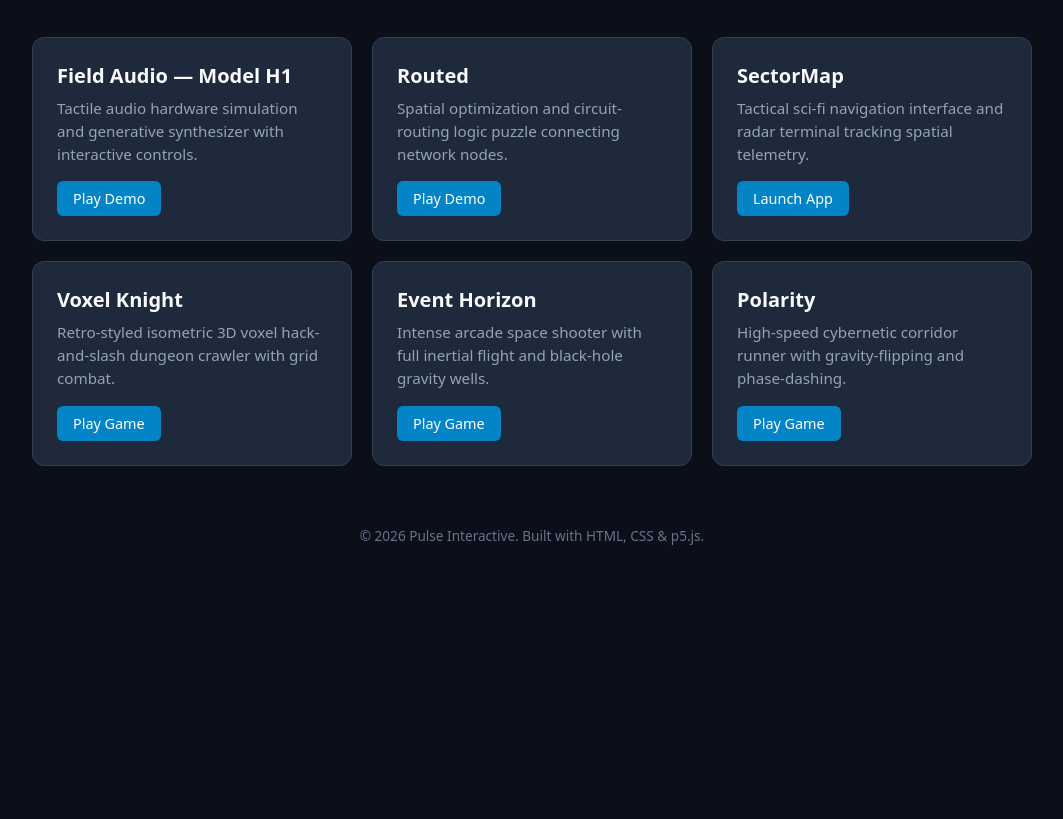
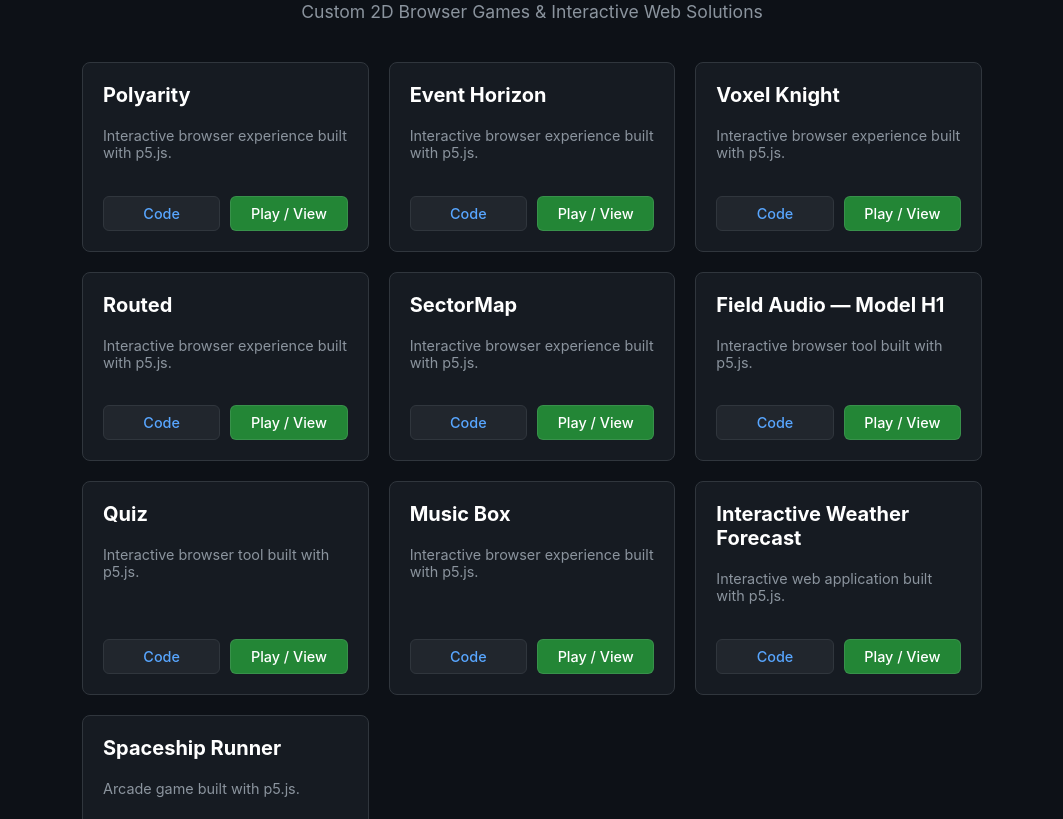
Before and after one commit to PulseInteractive/pulserinteractive.github.io, a plain HTML site: page index.html in a window 1280 px wide. Shown: the part 132-951 px from the top of the page, without its empty margins (108-1171 px from the left). Before the commit the page ends 800 px from the top, so only its background shows below. Drawn offline with Linux system fonts and the light colour scheme.

Commit message:
Revise title and enhance project card layout

```diff
--- a/index.html
+++ b/index.html
@@ -3,140 +3,241 @@
 <head>
     <meta charset="UTF-8">
     <meta name="viewport" content="width=device-width, initial-scale=1.0">
-    <title>Pulse Interactive | Creative Coding & Games</title>
+    <title>Pulse Interactive | Portfolio</title>
     <style>
-        * {
+        :root {
+            --bg-color: #0d1117;
+            --card-bg: #161b22;
+            --accent-color: #58a6ff;
+            --text-color: #c9d1d9;
+            --text-muted: #8b949e;
+            --border-color: #30363d;
+        }
+
+        body {
+            font-family: -apple-system, BlinkMacSystemFont, "Segoe UI", Roboto, Helvetica, Arial, sans-serif;
+            background-color: var(--bg-color);
+            color: var(--text-color);
             margin: 0;
-            padding: 0;
-            box-sizing: border-box;
-        }
-        body {
-            background-color: #0b0f19;
-            color: #f3f4f6;
-            font-family: system-ui, -apple-system, BlinkMacSystemFont, 'Segoe UI', Roboto, sans-serif;
-            min-height: 100vh;
-            display: flex;
-            flex-direction: column;
-            align-items: center;
             padding: 40px 20px;
         }
+
+        .container {
+            max-width: 900px;
+            margin: 0 auto;
+        }
+
         header {
             text-align: center;
             margin-bottom: 40px;
         }
-        h1 {
+
+        header h1 {
             font-size: 2.5rem;
-            color: #38bdf8;
+            color: #ffffff;
             margin-bottom: 10px;
         }
-        p.subtitle {
-            color: #94a3b8;
+
+        header p {
+            color: var(--text-muted);
             font-size: 1.1rem;
         }
-        .grid {
+
+        .project-grid {
             display: grid;
-            grid-template-columns: repeat(auto-fit, minmax(280px, 1fr));
+            grid-template-columns: repeat(auto-fit, minmax(260px, 1fr));
             gap: 20px;
-            width: 100%;
-            max-width: 1000px;
         }
-        .card {
-            background: #1e293b;
-            border: 1px solid #334155;
-            border-radius: 12px;
-            padding: 24px;
-            transition: transform 0.2s, border-color 0.2s;
+
+        .project-card {
+            background-color: var(--card-bg);
+            border: 1px solid var(--border-color);
+            border-radius: 8px;
+            padding: 20px;
+            display: flex;
+            flex-direction: column;
+            justify-content: space-between;
+            transition: transform 0.2s ease, border-color 0.2s ease;
         }
-        .card:hover {
-            transform: translateY(-4px);
-            border-color: #38bdf8;
+
+        .project-card:hover {
+            transform: translateY(-3px);
+            border-color: var(--accent-color);
         }
-        .card h3 {
-            color: #f8fafc;
-            margin-bottom: 8px;
+
+        .project-card h3 {
+            margin-top: 0;
+            color: #ffffff;
             font-size: 1.25rem;
         }
-        .card p {
-            color: #94a3b8;
-            font-size: 0.95rem;
-            margin-bottom: 16px;
-            line-height: 1.5;
+
+        .links {
+            display: flex;
+            gap: 10px;
+            margin-top: 20px;
         }
+
         .btn {
-            display: inline-block;
-            background-color: #0284c7;
-            color: white;
-            padding: 8px 16px;
+            flex: 1;
+            text-align: center;
+            background-color: #21262d;
+            border: 1px solid var(--border-color);
+            color: var(--accent-color);
+            padding: 8px 12px;
             border-radius: 6px;
             text-decoration: none;
+            font-size: 0.9rem;
             font-weight: 500;
-            font-size: 0.9rem;
-            transition: background-color 0.2s;
+            transition: background-color 0.2s ease;
         }
+
         .btn:hover {
-            background-color: #0369a1;
+            background-color: #30363d;
         }
-        footer {
-            margin-top: 60px;
-            color: #64748b;
-            font-size: 0.85rem;
+
+        .btn.primary {
+            background-color: #238636;
+            color: #ffffff;
+            border-color: rgba(240,246,252,0.1);
+        }
+
+        .btn.primary:hover {
+            background-color: #2ea043;
         }
     </style>
 </head>
 <body>
 
-    <header>
-        <h1>Pulse Interactive</h1>
-        <p class="subtitle">Creative Coding Studio • p5.js • WebGL • Interactive Web Apps</p>
-    </header>
+    <div class="container">
+        <header>
+            <h1>Pulse Interactive</h1>
+            <p>Custom 2D Browser Games & Interactive Web Solutions</p>
+        </header>
 
-    <div class="grid">
-        <!-- Project 1 -->
-        <div class="card">
-            <h3>Field Audio — Model H1</h3>
-            <p>Tactile audio hardware simulation and generative synthesizer with interactive controls.</p>
-            <a href="https://editor.p5js.org/" target="_blank" class="btn">Play Demo</a>
-        </div>
+        <div class="project-grid">
 
-        <!-- Project 2 -->
-        <div class="card">
-            <h3>Routed</h3>
-            <p>Spatial optimization and circuit-routing logic puzzle connecting network nodes.</p>
-            <a href="https://editor.p5js.org/" target="_blank" class="btn">Play Demo</a>
-        </div>
+            <!-- 1. Polyarity -->
+            <div class="project-card">
+                <div>
+                    <h3>Polyarity</h3>
+                    <p style="color: var(--text-muted); font-size: 0.9rem;">Interactive browser experience built with p5.js.</p>
+                </div>
+                <div class="links">
+                    <a href="https://editor.p5js.org/PulseInteractive/sketches/xh6OL7pZY" target="_blank" class="btn">Code</a>
+                    <a href="https://editor.p5js.org/PulseInteractive/full/xh6OL7pZY" target="_blank" class="btn primary">Play / View</a>
+                </div>
+            </div>
 
-        <!-- Project 3 -->
-        <div class="card">
-            <h3>SectorMap</h3>
-            <p>Tactical sci-fi navigation interface and radar terminal tracking spatial telemetry.</p>
-            <a href="https://editor.p5js.org/" target="_blank" class="btn">Launch App</a>
-        </div>
+            <!-- 2. Event Horizon -->
+            <div class="project-card">
+                <div>
+                    <h3>Event Horizon</h3>
+                    <p style="color: var(--text-muted); font-size: 0.9rem;">Interactive browser experience built with p5.js.</p>
+                </div>
+                <div class="links">
+                    <a href="https://editor.p5js.org/PulseInteractive/sketches/A5Z1ySyRk" target="_blank" class="btn">Code</a>
+                    <a href="https://editor.p5js.org/PulseInteractive/full/A5Z1ySyRk" target="_blank" class="btn primary">Play / View</a>
+                </div>
+            </div>
 
-        <!-- Project 4 -->
-        <div class="card">
-            <h3>Voxel Knight</h3>
-            <p>Retro-styled isometric 3D voxel hack-and-slash dungeon crawler with grid combat.</p>
-            <a href="https://editor.p5js.org/" target="_blank" class="btn">Play Game</a>
-        </div>
+            <!-- 3. Voxel Knight -->
+            <div class="project-card">
+                <div>
+                    <h3>Voxel Knight</h3>
+                    <p style="color: var(--text-muted); font-size: 0.9rem;">Interactive browser experience built with p5.js.</p>
+                </div>
+                <div class="links">
+                    <a href="https://editor.p5js.org/PulseInteractive/sketches/2UjxyuZ49" target="_blank" class="btn">Code</a>
+                    <a href="https://editor.p5js.org/PulseInteractive/full/2UjxyuZ49" target="_blank" class="btn primary">Play / View</a>
+                </div>
+            </div>
 
-        <!-- Project 5 -->
-        <div class="card">
-            <h3>Event Horizon</h3>
-            <p>Intense arcade space shooter with full inertial flight and black-hole gravity wells.</p>
-            <a href="https://editor.p5js.org/" target="_blank" class="btn">Play Game</a>
-        </div>
+            <!-- 4. Routed -->
+            <div class="project-card">
+                <div>
+                    <h3>Routed</h3>
+                    <p style="color: var(--text-muted); font-size: 0.9rem;">Interactive browser experience built with p5.js.</p>
+                </div>
+                <div class="links">
+                    <a href="https://editor.p5js.org/PulseInteractive/sketches/M_3HnVYQ-" target="_blank" class="btn">Code</a>
+                    <a href="https://editor.p5js.org/PulseInteractive/full/M_3HnVYQ-" target="_blank" class="btn primary">Play / View</a>
+                </div>
+            </div>
 
-        <!-- Project 6 -->
-        <div class="card">
-            <h3>Polarity</h3>
-            <p>High-speed cybernetic corridor runner with gravity-flipping and phase-dashing.</p>
-            <a href="https://editor.p5js.org/" target="_blank" class="btn">Play Game</a>
+            <!-- 5. SectorMap -->
+            <div class="project-card">
+                <div>
+                    <h3>SectorMap</h3>
+                    <p style="color: var(--text-muted); font-size: 0.9rem;">Interactive browser experience built with p5.js.</p>
+                </div>
+                <div class="links">
+                    <a href="https://editor.p5js.org/PulseInteractive/sketches/MTZd0gH1q" target="_blank" class="btn">Code</a>
+                    <a href="https://editor.p5js.org/PulseInteractive/full/MTZd0gH1q" target="_blank" class="btn primary">Play / View</a>
+                </div>
+            </div>
+
+            <!-- 6. Field Audio — Model H1 -->
+            <div class="project-card">
+                <div>
+                    <h3>Field Audio — Model H1</h3>
+                    <p style="color: var(--text-muted); font-size: 0.9rem;">Interactive browser tool built with p5.js.</p>
+                </div>
+                <div class="links">
+                    <a href="https://editor.p5js.org/PulseInteractive/sketches/imGrssAiO" target="_blank" class="btn">Code</a>
+                    <a href="https://editor.p5js.org/PulseInteractive/full/imGrssAiO" target="_blank" class="btn primary">Play / View</a>
+                </div>
+            </div>
+
+            <!-- 7. Quiz -->
+            <div class="project-card">
+                <div>
+                    <h3>Quiz</h3>
+                    <p style="color: var(--text-muted); font-size: 0.9rem;">Interactive browser tool built with p5.js.</p>
+                </div>
+                <div class="links">
+                    <a href="https://editor.p5js.org/PulseInteractive/sketches/1T-P6XjUB" target="_blank" class="btn">Code</a>
+                    <a href="https://editor.p5js.org/PulseInteractive/full/1T-P6XjUB" target="_blank" class="btn primary">Play / View</a>
+                </div>
+            </div>
+
+            <!-- 8. Music Box -->
+            <div class="project-card">
+                <div>
+                    <h3>Music Box</h3>
+                    <p style="color: var(--text-muted); font-size: 0.9rem;">Interactive browser experience built with p5.js.</p>
+                </div>
+                <div class="links">
+                    <a href="https://editor.p5js.org/PulseInteractive/sketches/3QCXY-pN8" target="_blank" class="btn">Code</a>
+                    <a href="https://editor.p5js.org/PulseInteractive/full/3QCXY-pN8" target="_blank" class="btn primary">Play / View</a>
+                </div>
+            </div>
+
+            <!-- 9. Interactive Weather Forecast -->
+            <div class="project-card">
+                <div>
+                    <h3>Interactive Weather Forecast</h3>
+                    <p style="color: var(--text-muted); font-size: 0.9rem;">Interactive web application built with p5.js.</p>
+                </div>
+                <div class="links">
+                    <a href="https://editor.p5js.org/PulseInteractive/sketches/lsIdlpLC8" target="_blank" class="btn">Code</a>
+                    <a href="https://editor.p5js.org/PulseInteractive/full/lsIdlpLC8" target="_blank" class="btn primary">Play / View</a>
+                </div>
+            </div>
+
+            <!-- 10. Spaceship Runner -->
+            <div class="project-card">
+                <div>
+                    <h3>Spaceship Runner</h3>
+                    <p style="color: var(--text-muted); font-size: 0.9rem;">Arcade game built with p5.js.</p>
+                </div>
+                <div class="links">
+                    <a href="https://editor.p5js.org/PulseInteractive/sketches/aejLt2gv1" target="_blank" class="btn">Code</a>
+                    <a href="https://editor.p5js.org/PulseInteractive/full/aejLt2gv1" target="_blank" class="btn primary">Play / View</a>
+                </div>
+            </div>
+
         </div>
     </div>
 
-    <footer>
-        &copy; 2026 Pulse Interactive. Built with HTML, CSS & p5.js.
-    </footer>
-
 </body>
 </html>
```
